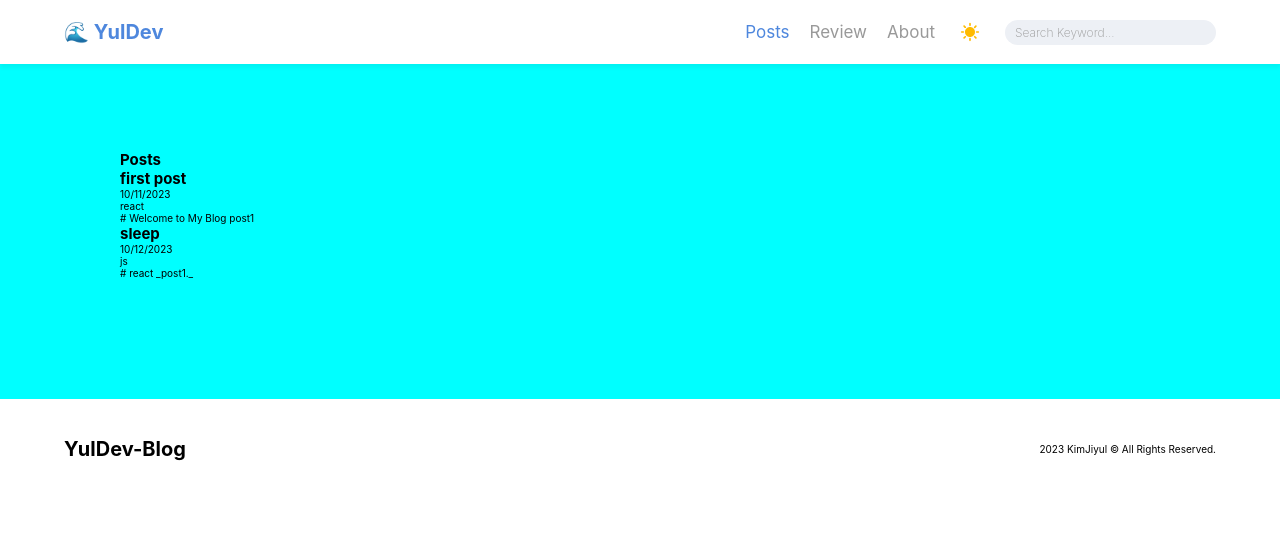
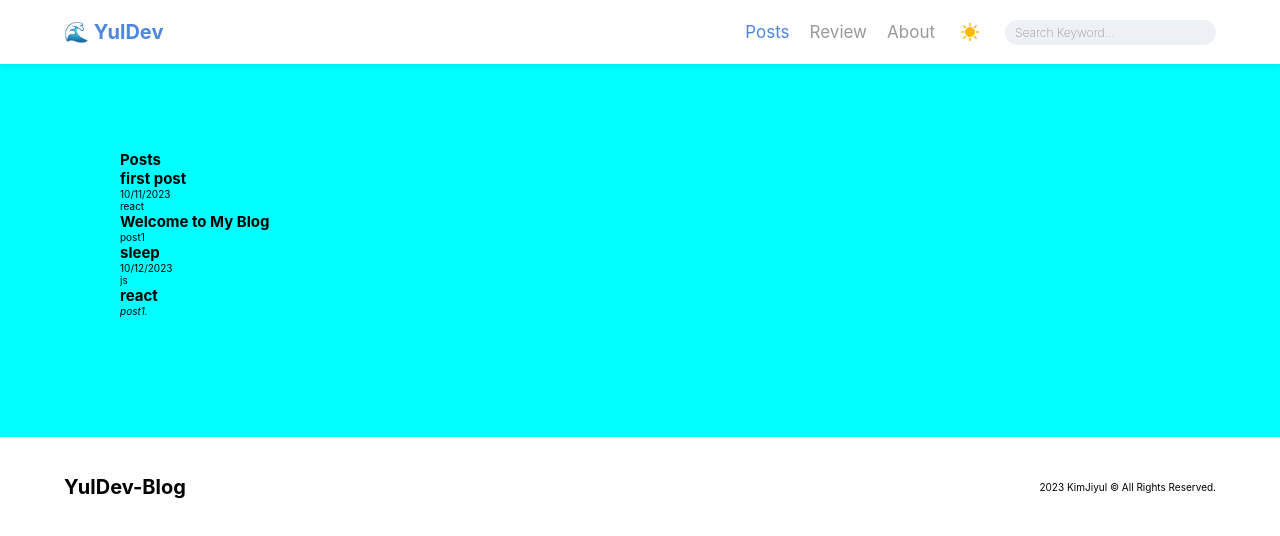
Before and after one commit to yul-dev-k/yul-dev-blog, a React (Create React App) app: page /posts in a window 1280 px wide. Shown: the top 536 px of the page. Built offline with nearby package versions, Linux system fonts and the light colour scheme; a web font is replaced by a local one.

Commit message:
Feat: markdown과 관련된 패키지 추가

```diff
--- a/src/components/sub/posts/Posts.jsx
+++ b/src/components/sub/posts/Posts.jsx
@@ -1,6 +1,7 @@
 import Layout from "../../common/layout/Layout";
 import "./Posts.scss";
 import postList from "../../../posts.json";
+import ReactMarkdown from "react-markdown";
 
 function Post({ post }) {
   return (
@@ -8,7 +9,7 @@ function Post({ post }) {
       <h1>{post.title}</h1>
       <span>{post.date}</span>
       <div>{post.tags}</div>
-      <div>{post.content}</div>
+      <ReactMarkdown>{post.content}</ReactMarkdown>
     </>
   );
 }
```
Also changed, not shown: package.json (+7 -3 lines), 1 other file (tests, documents, lock files or other folders).
